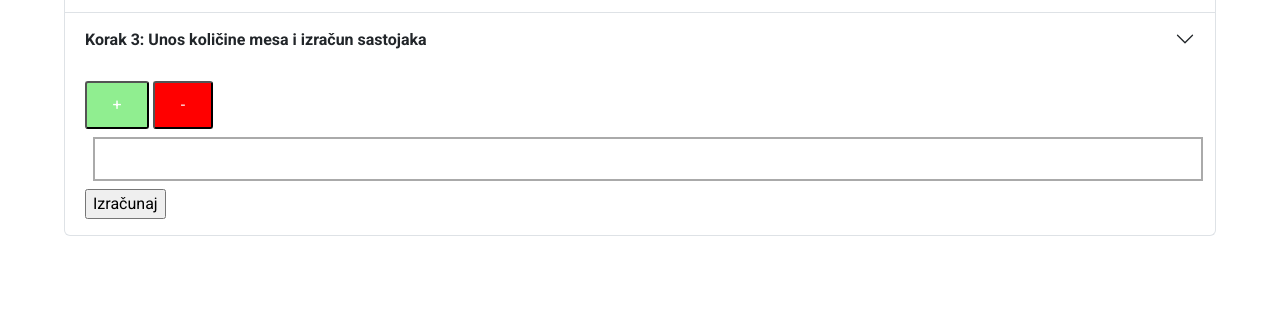
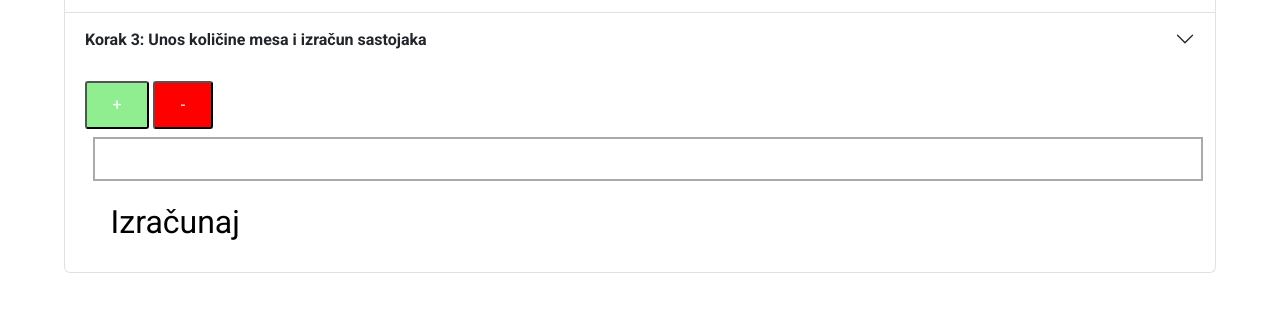
Before and after one commit to gsostarko/Piggy, a Flask app: a page that uses templates/base.html in a window 1280 px wide. Shown: the part 288-600 px from the top of the page. Run offline with Flask 3, Linux system fonts and the light colour scheme; a database or web service that is not in the repository returns one stand-in record (values such as "Sample title"); some libraries are stand-ins or nearby versions.

Commit message:
Update style.css

```diff
--- a/static/css/style.css
+++ b/static/css/style.css
@@ -37,6 +37,18 @@
 
 .button-img {
   width: 30px;
+}
+
+.button-calculate {
+  background-image: /img/calculate.png;
+  background-repeat: no-repeat;
+  display: inline-block;
+  background-color: #ffffff;
+  color: rgb(0, 0, 0);
+  text-decoration: none;
+  font-size: 2rem;
+  padding: 0.6rem 1.6rem;
+  border: none;
 }
 
 .shadow {
```
